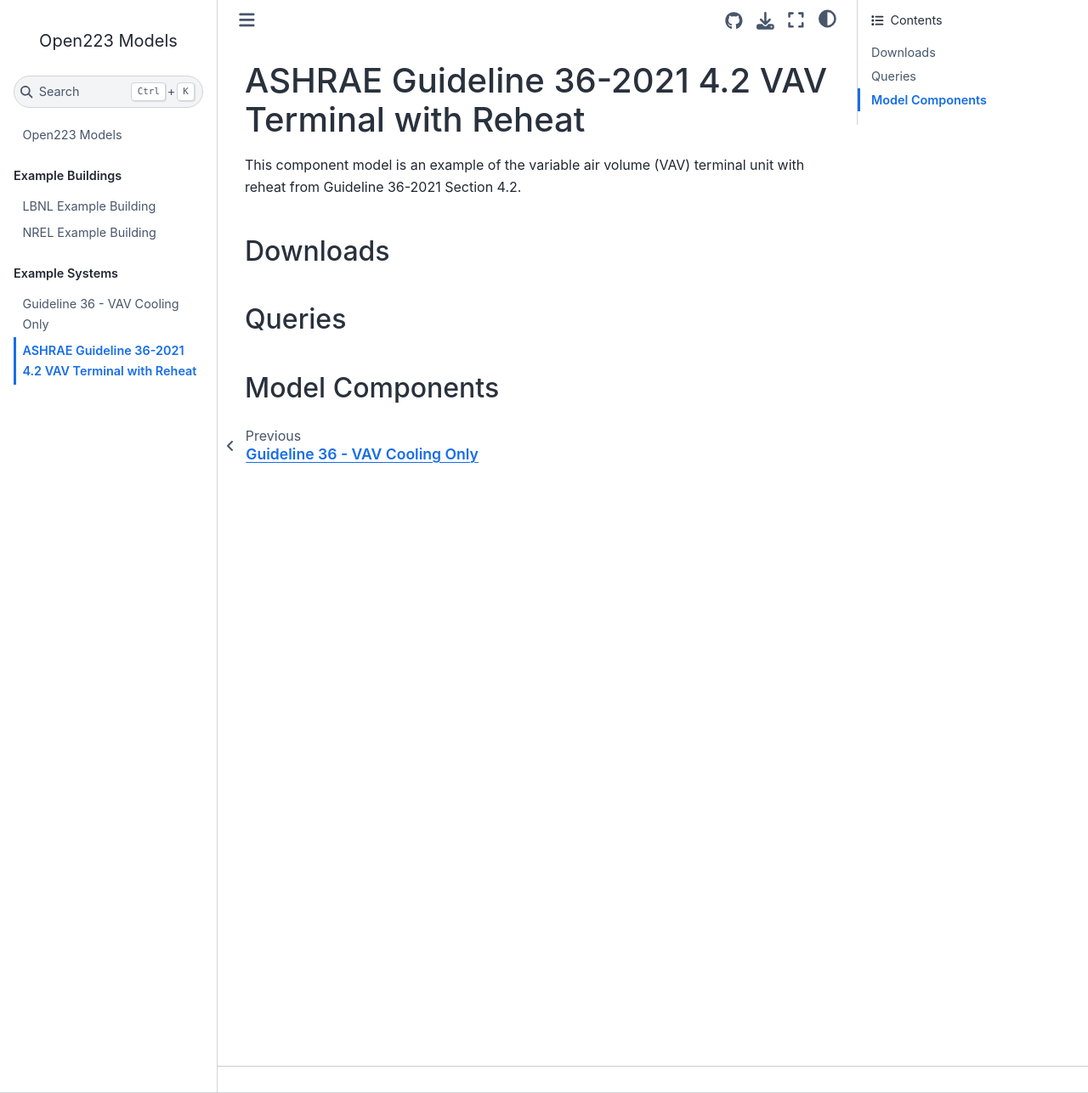
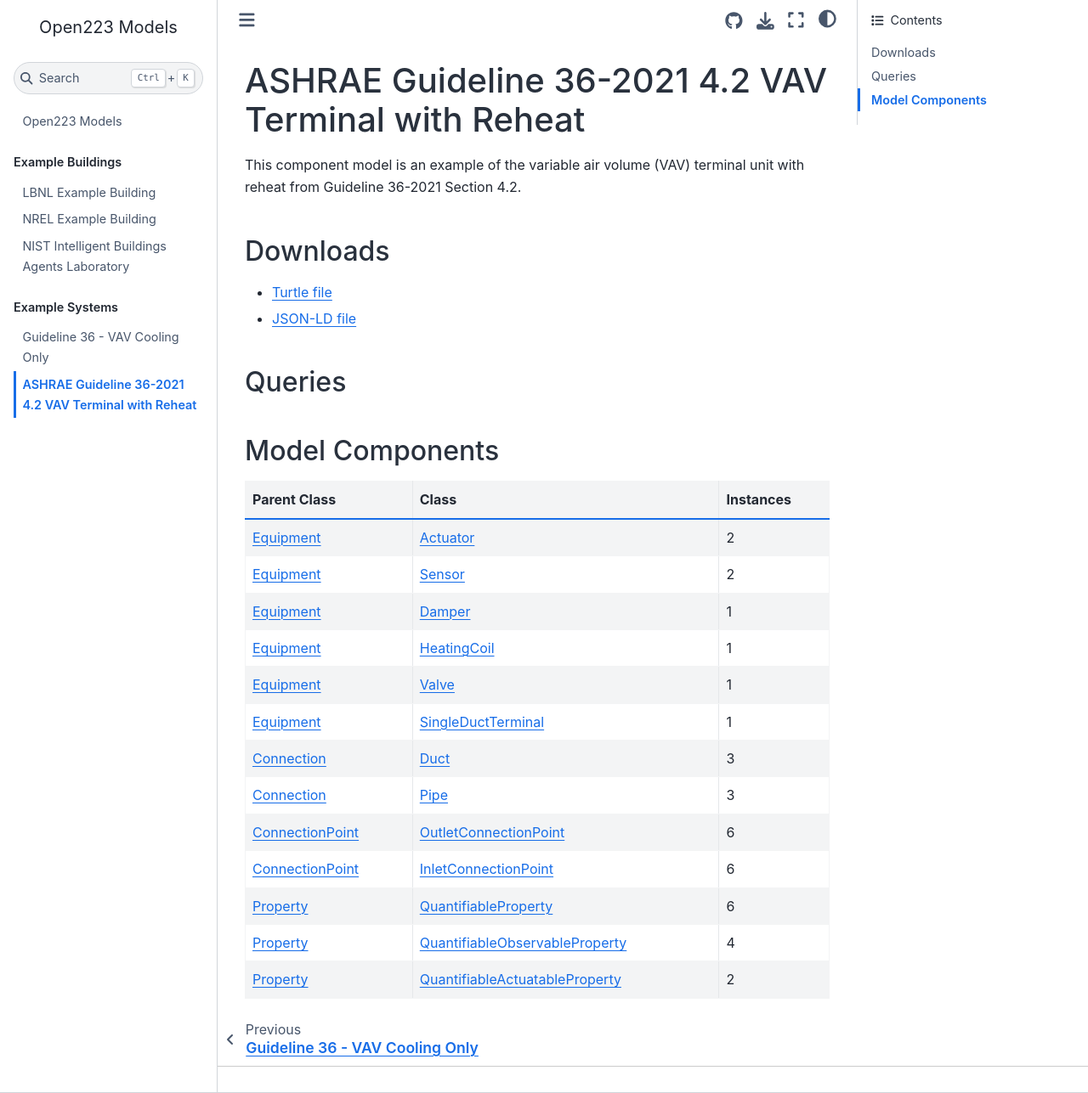
Before and after one commit to open223/models.open223.info, a Jupyter Book: the page built from examples/guideline36-2021-4.2.md, in a window 1280 px wide and 1287 px high. Shown: the whole window at 85% size. Built offline with Jupyter Book 1.0.4 settings and Sphinx 7.4.7 and the Sphinx Book theme 1.1.4, drawn with Linux system fonts in a browser that asks for light colours.

Commit message:
add ibal schematic and model

```diff
--- a/_toc.yml
+++ b/_toc.yml
@@ -9,6 +9,7 @@
   chapters:
   - file: examples/lbnl-example.md
   - file: examples/NREL-example.md
+  - file: examples/ibal.md
 - caption: Example Systems
   chapters:
   - file: examples/G36-4-1.md
--- a/examples/guideline36-2021-4.2.md
+++ b/examples/guideline36-2021-4.2.md
@@ -4,8 +4,25 @@
 
 ## Downloads
 
+- <a href="/guideline36-2021-4.2.ttl">Turtle file</a>
+- <a href="/guideline36-2021-4.2.jsonld">JSON-LD file</a>
 
 ## Queries
 
 
 ## Model Components
+| Parent Class | Class | Instances |
+|------------|-------|----------------|
+| [Equipment](https://explore.open223.info/s223/Equipment.html) | [Actuator](https://explore.open223.info/s223/Actuator.html) | 2 |
+| [Equipment](https://explore.open223.info/s223/Equipment.html) | [Sensor](https://explore.open223.info/s223/Sensor.html) | 2 |
+| [Equipment](https://explore.open223.info/s223/Equipment.html) | [Damper](https://explore.open223.info/s223/Damper.html) | 1 |
+| [Equipment](https://explore.open223.info/s223/Equipment.html) | [HeatingCoil](https://explore.open223.info/s223/HeatingCoil.html) | 1 |
+| [Equipment](https://explore.open223.info/s223/Equipment.html) | [Valve](https://explore.open223.info/s223/Valve.html) | 1 |
+| [Equipment](https://explore.open223.info/s223/Equipment.html) | [SingleDuctTerminal](https://explore.open223.info/s223/SingleDuctTerminal.html) | 1 |
+| [Connection](https://explore.open223.info/s223/Connection.html) | [Duct](https://explore.open223.info/s223/Duct.html) | 3 |
+| [Connection](https://explore.open223.info/s223/Connection.html) | [Pipe](https://explore.open223.info/s223/Pipe.html) | 3 |
+| [ConnectionPoint](https://explore.open223.info/s223/ConnectionPoint.html) | [OutletConnectionPoint](https://explore.open223.info/s223/OutletConnectionPoint.html) | 6 |
+| [ConnectionPoint](https://explore.open223.info/s223/ConnectionPoint.html) | [InletConnectionPoint](https://explore.open223.info/s223/InletConnectionPoint.html) | 6 |
+| [Property](https://explore.open223.info/s223/Property.html) | [QuantifiableProperty](https://explore.open223.info/s223/QuantifiableProperty.html) | 6 |
+| [Property](https://explore.open223.info/s223/Property.html) | [QuantifiableObservableProperty](https://explore.open223.info/s223/QuantifiableObservableProperty.html) | 4 |
+| [Property](https://explore.open223.info/s223/Property.html) | [QuantifiableActuatableProperty](https://explore.open223.info/s223/QuantifiableActuatableProperty.html) | 2 |
```
Also changed, not shown: examples/ibal.md (added, +44 -0 lines), queries.toml (+11 -0 lines), 7 other files.
